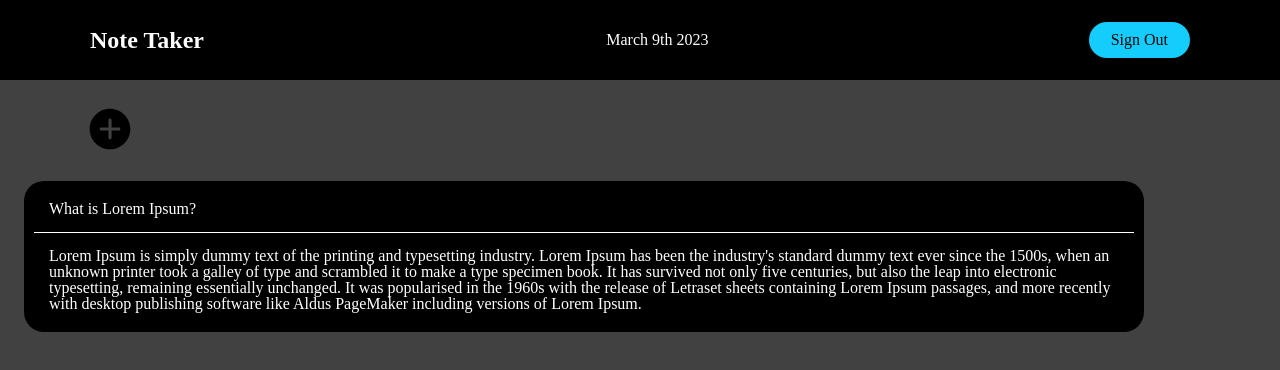
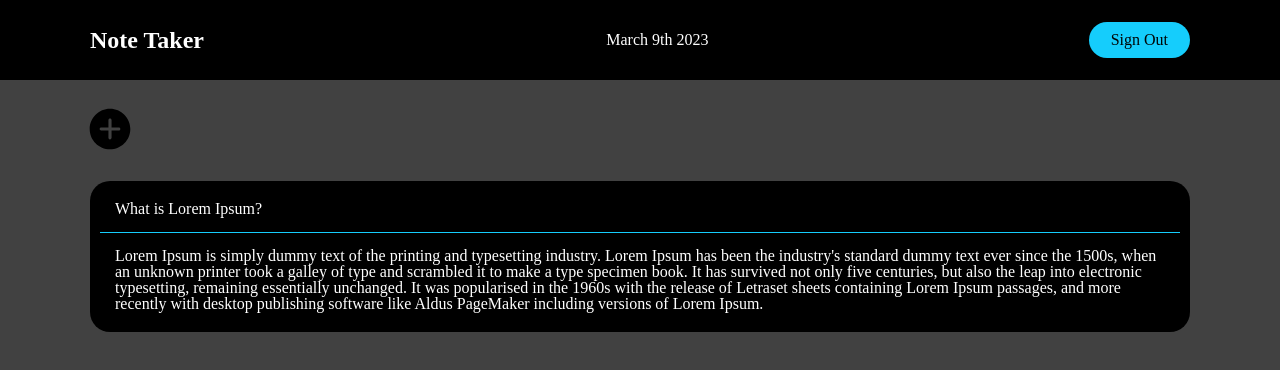
Before and after one commit to PeteChicchetti/note-taker-react, a React (Create React App) app in the folder client/: page /notes in a window 1280 px wide. Shown: the top 370 px of the page. Built offline with nearby package versions, Linux system fonts and the light colour scheme.

Commit message:
changed color of border and adjusted card container positioning

```diff
--- a/client/src/components/Notes/Notes.css
+++ b/client/src/components/Notes/Notes.css
@@ -7,6 +7,8 @@
 
 .cardContainer {
     padding: 0px 24px 12px 24px;
+    margin: auto;
+    max-width: 1100px;
 }
 
 .noteCard {
@@ -19,8 +21,7 @@
 
 .cardTitle {
     padding: 10px 12px 15px 15px;
-    border-bottom: 1px solid white;
-    border-length: 90%;
+    border-bottom: 1px solid #15cdfc;
 }
 
 .cardContent {
--- a/client/src/components/Notes/NotesElements.jsx
+++ b/client/src/components/Notes/NotesElements.jsx
@@ -9,7 +9,6 @@ export const NotesContainer = styled.div`
     background: #414141;
     margin: 80px auto 0px;
     padding: 24px 24px;
-
     max-width: 1100px;
 
     @media screen and (max-width: 960px) {
```
